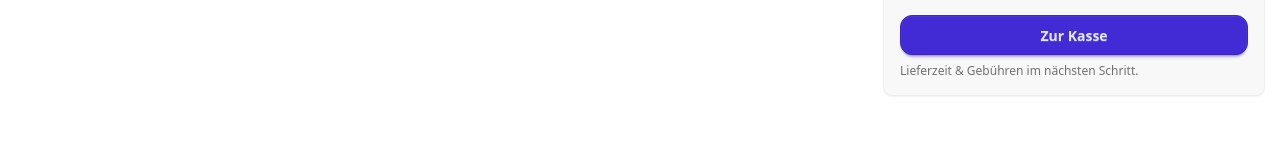
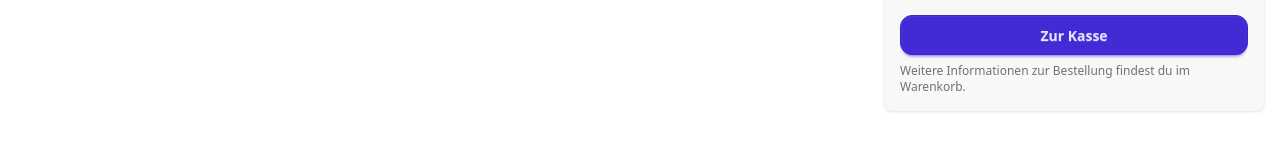
Before and after one commit to larsbeckdev/demo-bestell-app, a Vue app: page /bestellen in a window 1280 px wide. Shown: the part 532-685 px from the top of the page. Built offline with nearby package versions, Linux system fonts and the light colour scheme.

Commit message:
Update order layout text to provide additional information about the basket

```diff
--- a/src/layouts/order/OrderLayout.vue
+++ b/src/layouts/order/OrderLayout.vue
@@ -60,7 +60,7 @@ import Basket from '@/layouts/components/Basket.vue'
                   <span class="font-semibold">€ —</span>
                 </div>
                 <button class="btn btn-primary w-full rounded-xl">Zur Kasse</button>
-                <p class="mt-2 text-xs opacity-60">Lieferzeit & Gebühren im nächsten Schritt.</p>
+                <p class="mt-2 text-xs opacity-60">Weitere Informationen zur Bestellung findest du im Warenkorb.</p>
               </div>
             </div>
           </aside>
```
